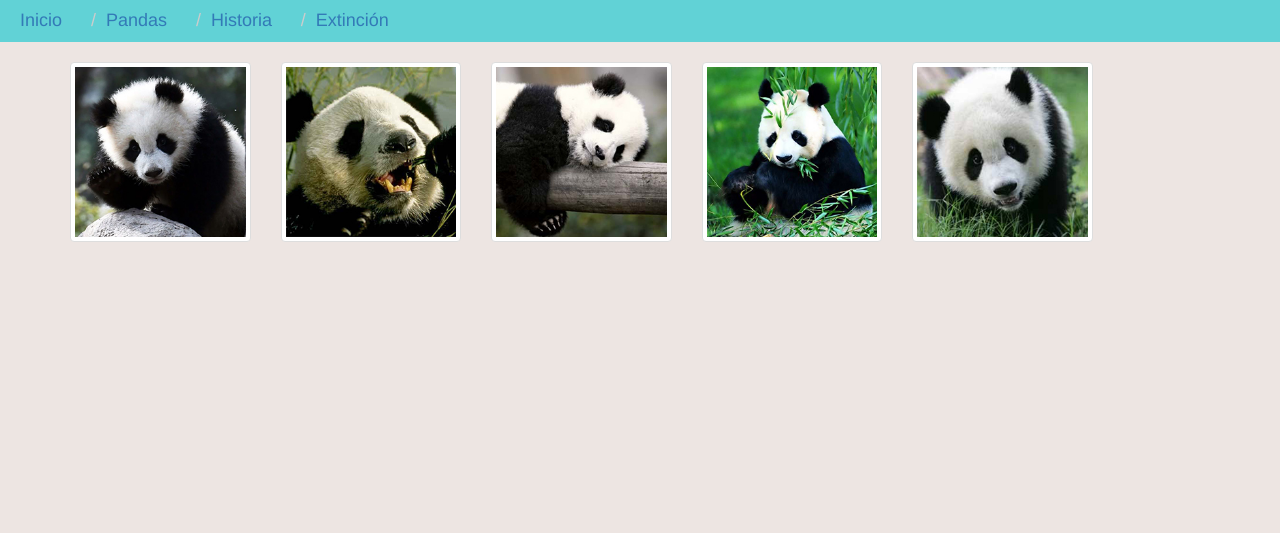
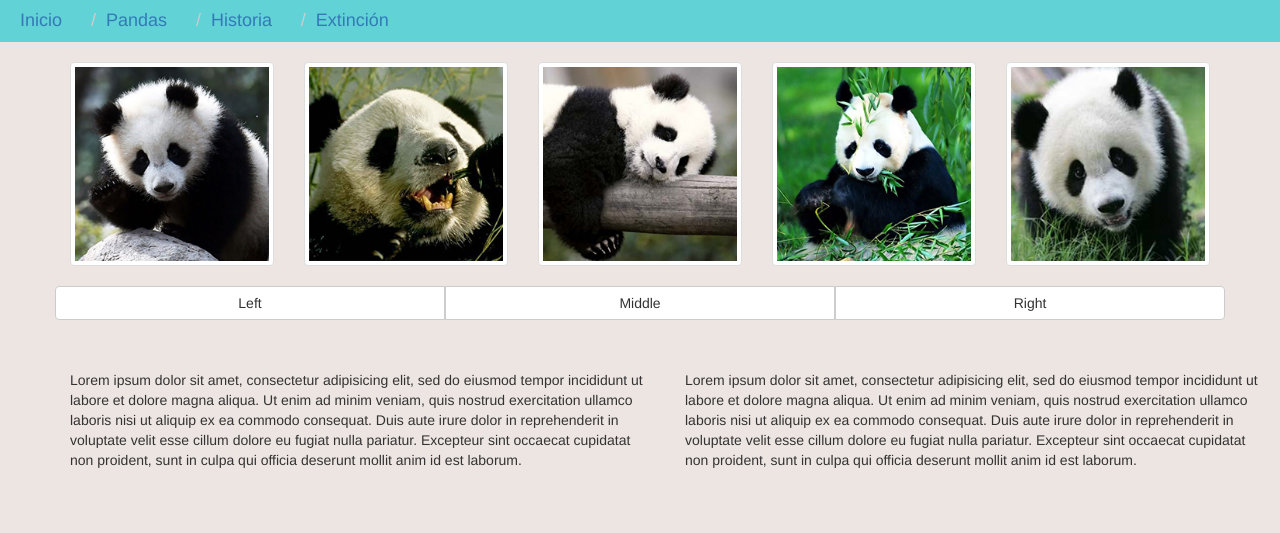
Before and after one commit to magentaFire/panda_bootstrap, a plain HTML site: page index.html in a window 1280 px wide. Drawn offline with nearby package versions, Linux system fonts and the light colour scheme.

Commit message:
terminada etsructura HTML

```diff
--- a/assets/css/theme.css
+++ b/assets/css/theme.css
@@ -11,8 +11,17 @@ li {
   font-size: 18px;
 }
 
+.cols-img {
+  display: flex;
+  flex-direction: row;
+  width: 20%;
+}
 
+.paragraphs {
+  display: flex;
+  padding: 50px 0 50px 50px;
+}
 
-.cols-img {
-  width: 18%;
+p {
+  padding: 0 20px;
 }
--- a/index.html
+++ b/index.html
@@ -22,27 +22,27 @@
 
     <section class="container">
       <div class="row">
-      <div class="col-xs-6 col-md-3 cols-img">
+      <div class="col-md-3 cols-img">
         <a href="#" class="thumbnail">
           <img src="assets/img/panda01.jpg" alt="...">
         </a>
       </div>
-      <div class="col-xs-6 col-md-3 cols-img">
+      <div class="col-md-3 cols-img">
         <a href="#" class="thumbnail">
           <img src="assets/img/panda02.jpg" alt="...">
         </a>
       </div>
-      <div class="col-xs-6 col-md-3 cols-img">
+      <div class="col-md-3 cols-img">
         <a href="#" class="thumbnail">
           <img src="assets/img/panda03.jpg" alt="...">
         </a>
       </div>
-      <div class="col-xs-6 col-md-3 cols-img">
+      <div class="col-md-3 cols-img">
         <a href="#" class="thumbnail">
           <img src="assets/img/panda04.jpg" alt="...">
         </a>
       </div>
-      <div class="col-xs-6 col-md-3 cols-img">
+      <div class="col-md-3 cols-img">
         <a href="#" class="thumbnail">
           <img src="assets/img/panda05.jpg" alt="...">
         </a>
@@ -50,6 +50,37 @@
       </div>
     </section>
 
+    <section class="container">
+      <section class="row">
+        <div class="btn-group btn-group-justified" role="group" aria-label="...">
+          <div class="btn-group" role="group">
+            <button type="button" class="btn btn-default">Left</button>
+          </div>
+          <div class="btn-group" role="group">
+            <button type="button" class="btn btn-default">Middle</button>
+          </div>
+          <div class="btn-group" role="group">
+            <button type="button" class="btn btn-default">Right</button>
+          </div>
+        </div>
+      </section>
+    </section>
+
+    <section class="paragraphs">
+      <p class="p1 paragraph">
+        Lorem ipsum dolor sit amet, consectetur adipisicing elit, sed do eiusmod tempor incididunt ut labore et dolore magna aliqua.
+        Ut enim ad minim veniam, quis nostrud exercitation ullamco laboris nisi ut aliquip ex ea commodo consequat.
+        Duis aute irure dolor in reprehenderit in voluptate velit esse cillum dolore eu fugiat nulla pariatur.
+        Excepteur sint occaecat cupidatat non proident, sunt in culpa qui officia deserunt mollit anim id est laborum.
+      </p>
+      <p class="p2 paragraph">
+        Lorem ipsum dolor sit amet, consectetur adipisicing elit, sed do eiusmod tempor incididunt ut labore et dolore magna aliqua.
+        Ut enim ad minim veniam, quis nostrud exercitation ullamco laboris nisi ut aliquip ex ea commodo consequat.
+        Duis aute irure dolor in reprehenderit in voluptate velit esse cillum dolore eu fugiat nulla pariatur.
+        Excepteur sint occaecat cupidatat non proident, sunt in culpa qui officia deserunt mollit anim id est laborum.
+      </p>
+    </section>
+
     <script src="https://ajax.googleapis.com/ajax/libs/jquery/1.12.4/jquery.min.js"></script>
     <script src="assets/bootstrap/js/bootstrap.min.js"></script>
   </body>
```
